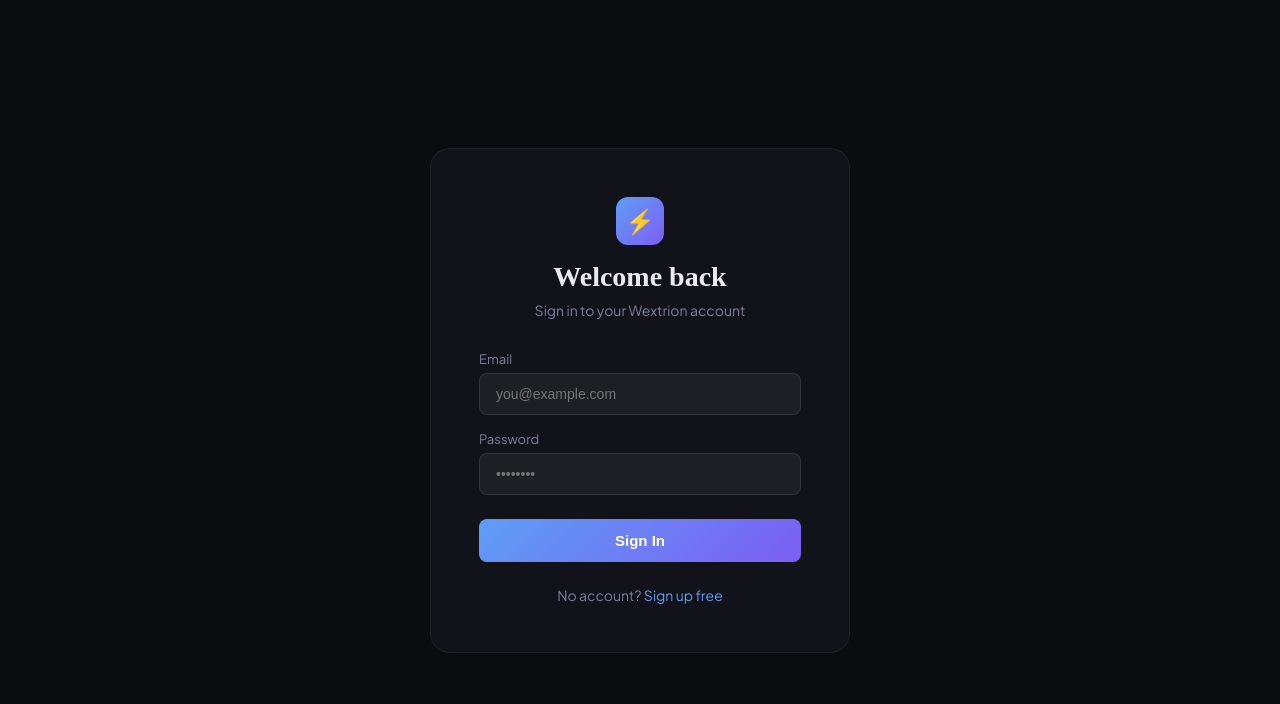
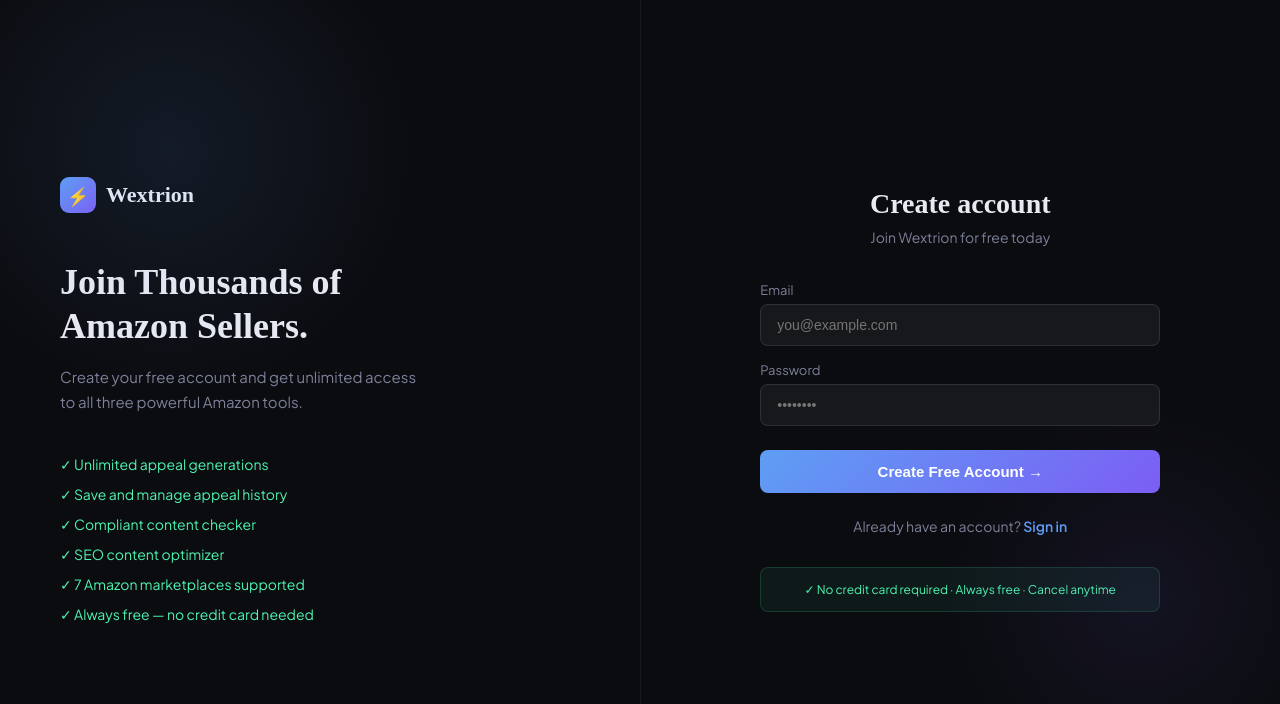
Before and after one commit to rohaanshahid613-lang/wextrion, a Next.js app: page /auth/login in a window 1280 px wide. Shown: the top 704 px of the page. Built offline with nearby package versions, Linux system fonts and the light colour scheme; no server answers.

Commit message:
update login signup pages

```diff
--- a/app/auth/login/page.tsx
+++ b/app/auth/login/page.tsx
@@ -4,32 +4,68 @@
 import Link from 'next/link'
 import { useRouter } from 'next/navigation'
 
-export default function Login() {
+export default function Signup() {
   const [email, setEmail] = useState('')
   const [password, setPassword] = useState('')
   const [loading, setLoading] = useState(false)
   const [error, setError] = useState('')
   const router = useRouter()
 
-  const handleLogin = async (e: React.FormEvent) => {
+  const handleSignup = async (e: React.FormEvent) => {
     e.preventDefault()
     setLoading(true)
     setError('')
-    const { error } = await supabase.auth.signInWithPassword({ email, password })
+    const { error } = await supabase.auth.signUp({ email, password })
     if (error) setError(error.message)
-    else router.push('/dashboard')
+    else router.push('/tools/compliance')
     setLoading(false)
   }
 
   return (
-    <div style={{ minHeight: '100vh', background: '#0b0c10', display: 'flex', alignItems: 'center', justifyContent: 'center', padding: '20px' }}>
-      <div style={{ background: 'rgba(19,21,28,0.9)', border: '1px solid rgba(255,255,255,0.06)', borderRadius: '20px', padding: '48px', width: '100%', maxWidth: '420px' }}>
-        <div style={{ textAlign: 'center', marginBottom: '32px' }}>
-          <div style={{ width: '48px', height: '48px', background: 'linear-gradient(135deg, #5e9ef4, #7c5ef4)', borderRadius: '12px', display: 'flex', alignItems: 'center', justifyContent: 'center', fontSize: '24px', margin: '0 auto 16px' }}>⚡</div>
-          <h1 style={{ fontFamily: 'Playfair Display, serif', fontSize: '28px', fontWeight: 800, color: '#e8eaf2', marginBottom: '8px' }}>Welcome back</h1>
-          <p style={{ color: '#7c8099', fontSize: '14px' }}>Sign in to your Wextrion account</p>
+    <div style={{ minHeight: '100vh', background: '#0b0c10', display: 'flex', position: 'relative', overflow: 'hidden' }}>
+
+      <div style={{ position: 'absolute', top: '-100px', left: '-80px', width: '500px', height: '500px', background: 'radial-gradient(circle, rgba(94,158,244,0.10) 0%, transparent 70%)', pointerEvents: 'none' }} />
+      <div style={{ position: 'absolute', bottom: '0', right: '-60px', width: '400px', height: '400px', background: 'radial-gradient(circle, rgba(124,94,244,0.08) 0%, transparent 70%)', pointerEvents: 'none' }} />
+
+      {/* LEFT SIDE */}
+      <div style={{ flex: 1, display: 'flex', flexDirection: 'column', justifyContent: 'center', padding: '60px', borderRight: '1px solid rgba(255,255,255,0.06)' }}>
+        <div style={{ display: 'flex', alignItems: 'center', gap: '10px', marginBottom: '48px' }}>
+          <div style={{ width: '36px', height: '36px', background: 'linear-gradient(135deg, #5e9ef4, #7c5ef4)', borderRadius: '9px', display: 'flex', alignItems: 'center', justifyContent: 'center', fontSize: '18px' }}>⚡</div>
+          <span style={{ fontFamily: 'Playfair Display, serif', fontSize: '22px', fontWeight: 800, color: '#e8eaf2' }}>Wextrion</span>
         </div>
-        <form onSubmit={handleLogin}>
+
+        <h2 style={{ fontFamily: 'Playfair Display, serif', fontSize: '36px', fontWeight: 800, color: '#e8eaf2', lineHeight: 1.2, marginBottom: '16px' }}>
+          Join Thousands of<br />Amazon Sellers.
+        </h2>
+        <p style={{ color: '#7c8099', fontSize: '15px', lineHeight: 1.7, marginBottom: '40px', maxWidth: '360px' }}>
+          Create your free account and get unlimited access to all three powerful Amazon tools.
+        </p>
+
+        <div style={{ display: 'flex', flexDirection: 'column', gap: '12px' }}>
+          {[
+            '✓ Unlimited appeal generations',
+            '✓ Save and manage appeal history',
+            '✓ Compliant content checker',
+            '✓ SEO content optimizer',
+            '✓ 7 Amazon marketplaces supported',
+            '✓ Always free — no credit card needed',
+          ].map(item => (
+            <div key={item} style={{ fontSize: '14px', color: '#4ef4b0', display: 'flex', alignItems: 'center', gap: '8px' }}>
+              {item}
+            </div>
+          ))}
+        </div>
+      </div>
+
+      {/* RIGHT SIDE */}
+      <div style={{ flex: 1, display: 'flex', alignItems: 'center', justifyContent: 'center', padding: '60px' }}>
+        <div style={{ width: '100%', maxWidth: '400px' }}>
+          <div style={{ textAlign: 'center', marginBottom: '36px' }}>
+            <h1 style={{ fontFamily: 'Playfair Display, serif', fontSize: '28px', fontWeight: 800, color: '#e8eaf2', marginBottom: '8px' }}>Create account</h1>
+            <p style={{ color: '#7c8099', fontSize: '14px' }}>Join Wextrion for free today</p>
+          </div>
+
+          <form onSubmit={handleSignup}>
             <div style={{ marginBottom: '16px' }}>
               <label style={{ display: 'block', fontSize: '13px', color: '#7c8099', marginBottom: '6px' }}>Email</label>
               <input
@@ -53,14 +89,23 @@
               />
             </div>
             {error && <p style={{ color: '#f45e5e', fontSize: '13px', marginBottom: '16px' }}>{error}</p>}
-          <button type="submit" disabled={loading} style={{ width: '100%', padding: '13px', background: 'linear-gradient(135deg, #5e9ef4, #7c5ef4)', color: 'white', border: 'none', borderRadius: '8px', fontWeight: 700, fontSize: '15px', cursor: 'pointer' }}>
-            {loading ? 'Signing in...' : 'Sign In'}
+            <button type="submit" disabled={loading}
+              style={{ width: '100%', padding: '13px', background: 'linear-gradient(135deg, #5e9ef4, #7c5ef4)', color: 'white', border: 'none', borderRadius: '8px', fontWeight: 700, fontSize: '15px', cursor: 'pointer' }}>
+              {loading ? 'Creating account...' : 'Create Free Account →'}
             </button>
           </form>
+
           <p style={{ textAlign: 'center', marginTop: '24px', fontSize: '14px', color: '#7c8099' }}>
-          No account?{' '}
-          <Link href="/auth/signup" style={{ color: '#5e9ef4', textDecoration: 'none' }}>Sign up free</Link>
+            Already have an account?{' '}
+            <Link href="/auth/login" style={{ color: '#5e9ef4', textDecoration: 'none', fontWeight: 600 }}>Sign in</Link>
           </p>
+
+          <div style={{ marginTop: '32px', padding: '14px 16px', background: 'rgba(78,244,176,0.06)', border: '1px solid rgba(78,244,176,0.15)', borderRadius: '8px', textAlign: 'center' }}>
+            <p style={{ fontSize: '12px', color: '#4ef4b0', margin: 0 }}>
+              ✓ No credit card required · Always free · Cancel anytime
+            </p>
+          </div>
+        </div>
       </div>
     </div>
   )
```
Lines whose indentation alone changed are shown as unchanged.
